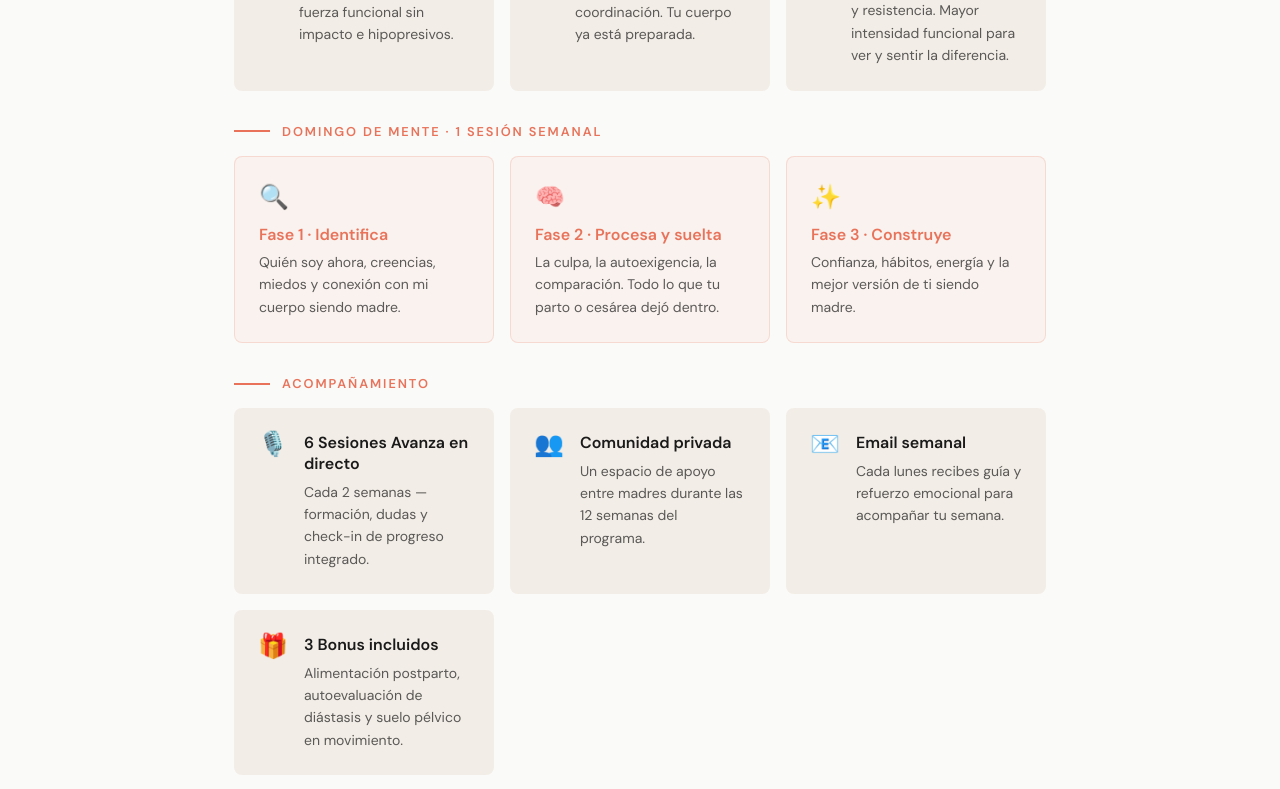
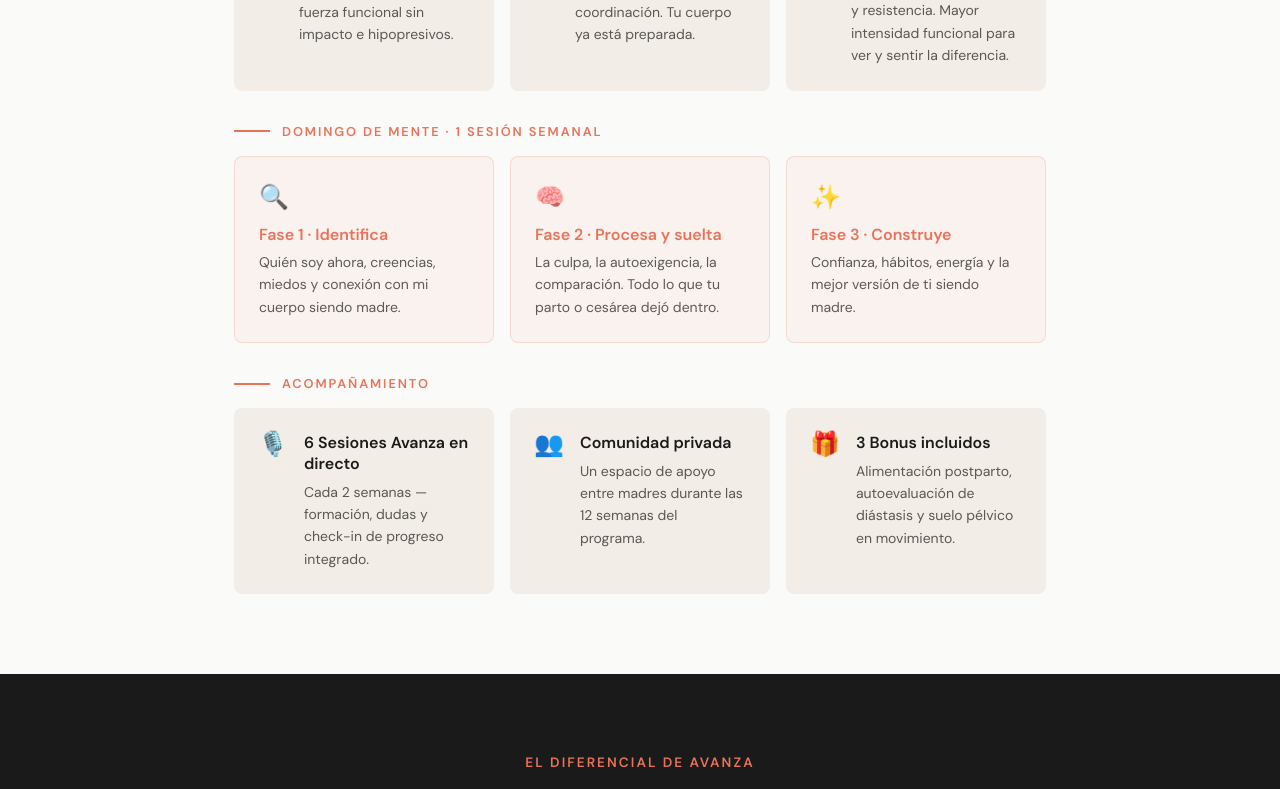
Before and after one commit to susanaaresla-lab/esencial-susana, a React (Create React App) app: page /lista-espera-avanza in a window 1280 px wide. Shown: the part 3026-3815 px from the top of the page. Built offline with nearby package versions, Linux system fonts and the light colour scheme.

Commit message:
quitar referencia email semanal avanza

```diff
--- a/src/pages/ListaEsperaAvanzaPage.js
+++ b/src/pages/ListaEsperaAvanzaPage.js
@@ -132,7 +132,7 @@ export default function ListaEsperaAvanzaPage() {
             {[
               { emoji: '🎯', title: 'Solo 30 plazas', desc: 'Para garantizar la calidad del acompañamiento y la comunidad.' },
               { emoji: '✅', title: 'Selección previa', desc: 'Una conversación breve para asegurarnos de que Avanza es lo que necesitas ahora.' },
-              { emoji: '🌟', title: 'Acompañamiento real', desc: '6 Sesiones Avanza en directo, email semanal y comunidad privada durante 12 semanas.' }
+              { emoji: '🌟', title: 'Acompañamiento real', desc: '6 Sesiones Avanza en directo, email semanales y comunidad privada durante 12 semanas.' }
             ].map((item, i) => (
               <div key={i} style={{ background: 'var(--beige)', borderRadius: 8, padding: '1.75rem', textAlign: 'center' }}>
                 <div style={{ fontSize: '2rem', marginBottom: '0.75rem' }}>{item.emoji}</div>
@@ -242,7 +242,6 @@ export default function ListaEsperaAvanzaPage() {
               {[
                 { emoji: '🎙️', title: '6 Sesiones Avanza en directo', desc: 'Cada 2 semanas — formación, dudas y check-in de progreso integrado.' },
                 { emoji: '👥', title: 'Comunidad privada', desc: 'Un espacio de apoyo entre madres durante las 12 semanas del programa.' },
-                { emoji: '📧', title: 'Email semanal', desc: 'Cada lunes recibes guía y refuerzo emocional para acompañar tu semana.' },
                 { emoji: '🎁', title: '3 Bonus incluidos', desc: 'Alimentación postparto, autoevaluación de diástasis y suelo pélvico en movimiento.' }
               ].map((item, i) => (
                 <div key={i} style={{ background: 'var(--beige)', borderRadius: 8, padding: '1.5rem', display: 'flex', gap: '1rem', alignItems: 'flex-start' }}>
```
